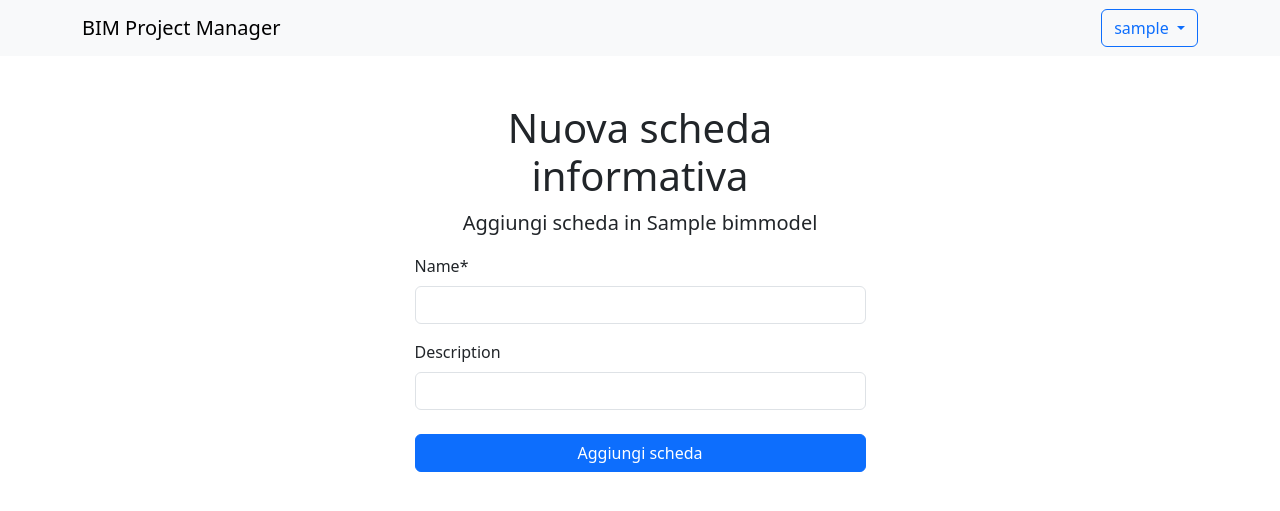
After one commit to zioscuro/LRA-BIM-Project-Manager, a Django app: page /projects/manage_model/1/add_info_sheet in a window 1280 px wide. The commit adds this page. Shown: the top 511 px of the page. Run offline with Django 5.2, Linux system fonts and the light colour scheme; a user stored in the database is signed in; tables that the repository leaves empty hold one stand-in row (values such as "Sample post"); some libraries are stand-ins or nearby versions.

Commit message:
Add info sheet creation form page

```diff
--- a/BIM_project_manager/projects/forms.py
+++ b/BIM_project_manager/projects/forms.py
@@ -1,8 +1,12 @@
 from django import forms
-from .models import BimModel
+from .models import BimModel, InfoSheet
 
 class AddBimModelForm(forms.ModelForm):
-
   class Meta:
     model = BimModel
     fields = ['name', 'discipline', 'designer']
+
+class AddInfoSheetForm(forms.ModelForm):
+  class Meta:
+    model = InfoSheet
+    fields = ['name', 'description']
--- /dev/null
+++ b/BIM_project_manager/projects/templates/projects/add_info_sheet.html
@@ -0,0 +1,24 @@
+{% extends 'base.html' %}
+{% load crispy_forms_tags %}
+
+{% block head_title %}{{ block.super }} - Aggiungi scheda informativa{% endblock head_title %}
+
+{% block content %}
+
+  <div class="row justify-content-center">
+    <div class="col-5">
+      <div class="text-center">
+        <h1>Nuova scheda informativa</h1>
+        <p class="fs-5">Aggiungi scheda in {{ bim_model.name }}</p>
+      </div>
+      <form method="POST" novalidate>
+        {% csrf_token %}
+        {{ form|crispy }}
+        <div class="d-grid mt-4">
+          <input type="submit" class="btn btn-primary" value="Aggiungi scheda">
+        </div>
+      </form>
+    </div>
+  </div>
+
+{% endblock content %}
--- a/BIM_project_manager/projects/templates/projects/manage_model.html
+++ b/BIM_project_manager/projects/templates/projects/manage_model.html
@@ -10,8 +10,6 @@
     <h4>Dati modello</h4>
     <h6>nome</h6>
     <p>{{bim_model.name}}</p>
-    <h6>descrizione</h6>
-    <p>{{bim_model.description}}</p>
     <h6>progettista</h6>
     <p>{{bim_model.designer}}</p>
     <h6>progetto</h6>
@@ -43,7 +41,7 @@
       </tbody>
     </table>
     <div class="d-flex gap-2 justify-content-end">
-      <a href="#" class="btn btn-outline-primary btn-lg">+ Aggiungi scheda</a>
+      <a href="{% url 'add_info_sheet' pk=bim_model.pk %}" class="btn btn-outline-primary btn-lg">+ Aggiungi scheda</a>
     </div>
     <h4>Schede informative - Verifica</h4>
     <table class="table">
@@ -64,7 +62,7 @@
       </tbody>
     </table>
     <div class="d-flex gap-2 justify-content-end">
-      <a href="#" class="btn btn-outline-primary btn-lg">+ Aggiungi scheda</a>
+      <a href="{% url 'add_info_sheet' pk=bim_model.pk %}" class="btn btn-outline-primary btn-lg">+ Aggiungi scheda</a>
     </div>
 
   </div>
--- a/BIM_project_manager/projects/urls.py
+++ b/BIM_project_manager/projects/urls.py
@@ -1,9 +1,10 @@
 from django.urls import path
-from .views import CreateBimProject, manage_project_view, add_bim_model_view, manage_bim_model_view
+from . import views
 
 urlpatterns = [
-  path('new_project/', CreateBimProject.as_view(), name='create_project'),
-  path('manage_project/<int:pk>/', manage_project_view, name='manage_project'),
-  path('manage_project/<int:pk>/add_model/', add_bim_model_view, name='add_bim_model'),
-  path('manage_model/<int:pk>/', manage_bim_model_view, name='manage_bim_model'),
+  path('new_project/', views.CreateBimProject.as_view(), name='create_project'),
+  path('manage_project/<int:pk>/', views.manage_project_view, name='manage_project'),
+  path('manage_project/<int:pk>/add_model/', views.add_bim_model_view, name='add_bim_model'),
+  path('manage_model/<int:pk>/', views.manage_bim_model_view, name='manage_bim_model'),
+  path('manage_model/<int:pk>/add_info_sheet', views.add_info_sheet_view, name='add_info_sheet'),
 ]
--- a/BIM_project_manager/projects/views.py
+++ b/BIM_project_manager/projects/views.py
@@ -3,7 +3,7 @@ from django.contrib.auth.decorators import login_required
 from django.views.generic.edit import CreateView
 from django.http import HttpResponseRedirect
 
-from .forms import AddBimModelForm
+from .forms import AddBimModelForm, AddInfoSheetForm
 from .models import BimProject, BimModel
 from .mixins import StaffMixin
 
@@ -42,3 +42,18 @@ def manage_bim_model_view(request, pk):
   bim_model = get_object_or_404(BimModel, pk=pk)
   context = {'bim_model': bim_model}
   return render(request, 'projects/manage_model.html', context)
+
+@login_required
+def add_info_sheet_view(request, pk):
+  bim_model = get_object_or_404(BimModel, pk=pk)
+  if request.method == 'POST':
+    form = AddInfoSheetForm(request.POST)
+    if form.is_valid():
+      info_sheet = form.save(commit=False)
+      info_sheet.bim_model = bim_model
+      info_sheet.save()
+      return HttpResponseRedirect(bim_model.get_absolute_url())
+  else:
+    form = AddInfoSheetForm()
+  context = {'form': form, 'bim_model': bim_model}
+  return render(request, 'projects/add_info_sheet.html', context)
```
